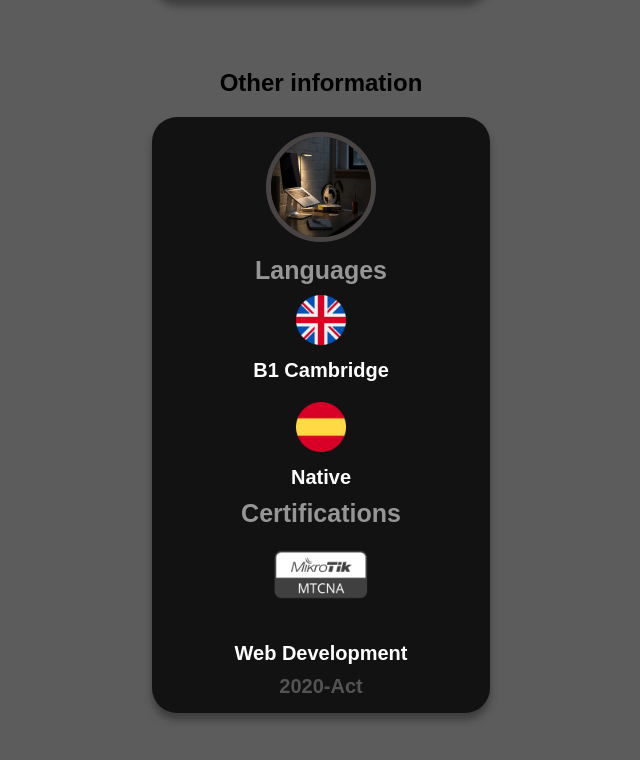
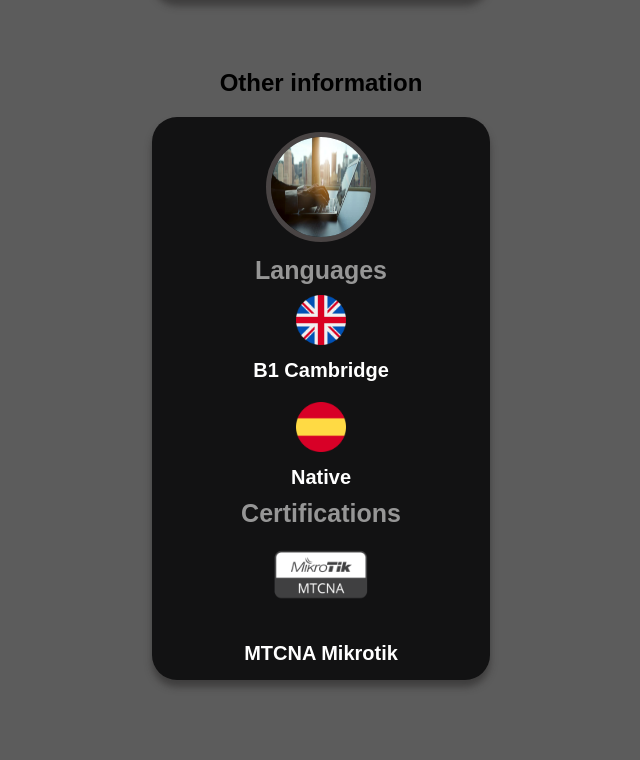
Before and after one commit to le4nnt0nn/le4nnt0nn.github.io, a plain HTML site: page html/cv.html in a window 1280 px wide. Shown: the part 2363-3123 px from the top of the page, without its empty margins (319-959 px from the left). Drawn offline with Linux system fonts and the light colour scheme; a web font is replaced by a local one.

Commit message:
cv html : changed otherInfo icon and MTCNA Mikrotik

```diff
--- a/html/cv.html
+++ b/html/cv.html
@@ -102,7 +102,7 @@
         <h2>Other information</h2>
         <div class="cards_content">
             <div class="card">
-                <img id="desc_image" src="../images/studiesDesk.jpg" alt="laptopCodeAlt" style="width: 200px, heigth: 200px">
+                <img id="desc_image" src="../images/otherInfo.jpg" alt="otherInfoAlt" style="width: 200px, heigth: 200px">
                 <h3>Languages</h3>
                 <img src="../images/ukIcon.png" id="flagIcon" alt="ukIconAlt" sytle="width: 10px, height: 10px">
                 <p>B1 Cambridge</p>
@@ -110,8 +110,7 @@
                 <p>Native</p>
                 <h3>Certifications</h3>
                 <img src="../images/mtcnaLogo.png" id="mtcnaLogo" alt="mtcnaIconAlt" sytle="width: 10px, height: 10px">
-                <p>Web Development</p>
-                <p id="duration_study">2020-Act</p>
+                <p>MTCNA Mikrotik</p>
             </div>
         </div>
     </div>
```
